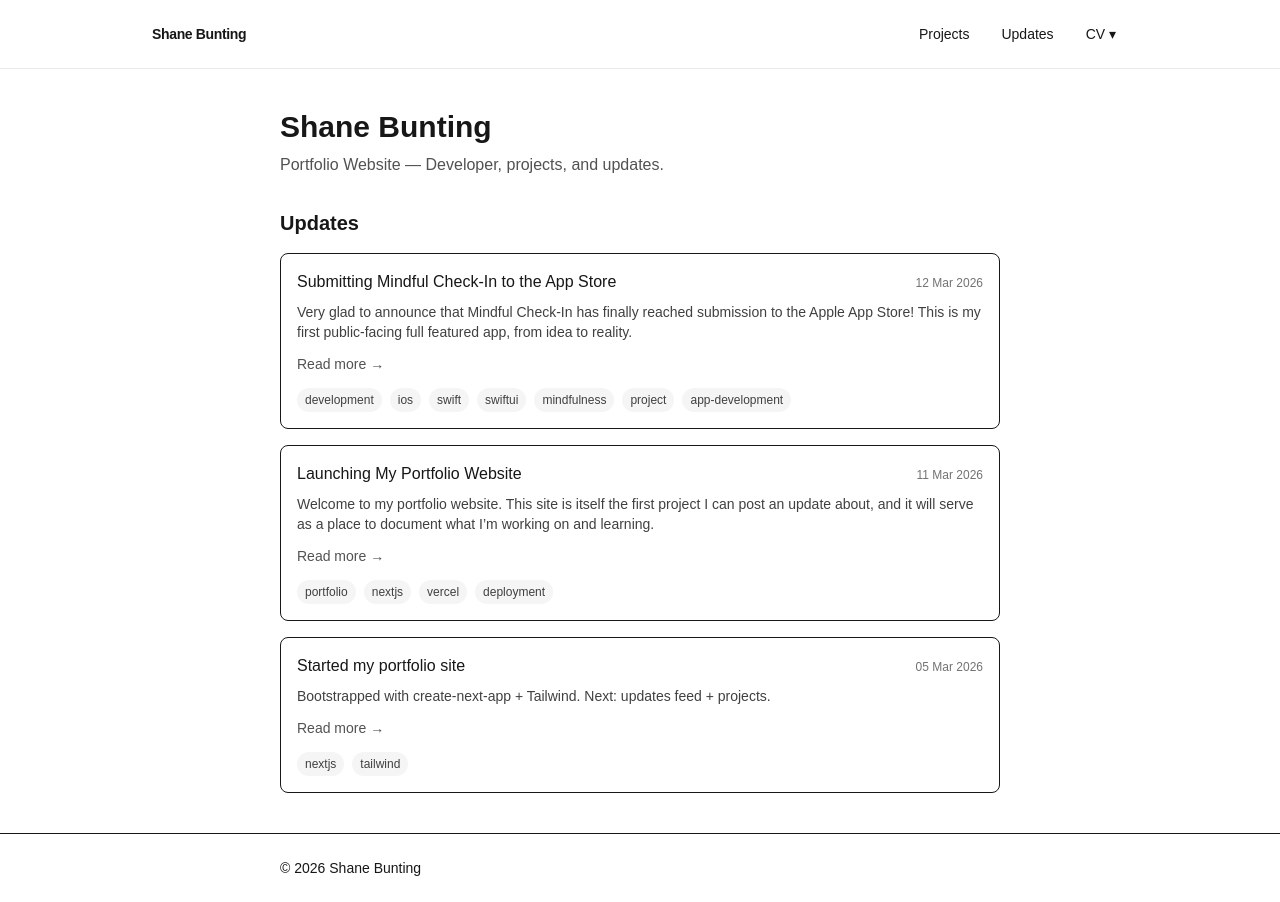
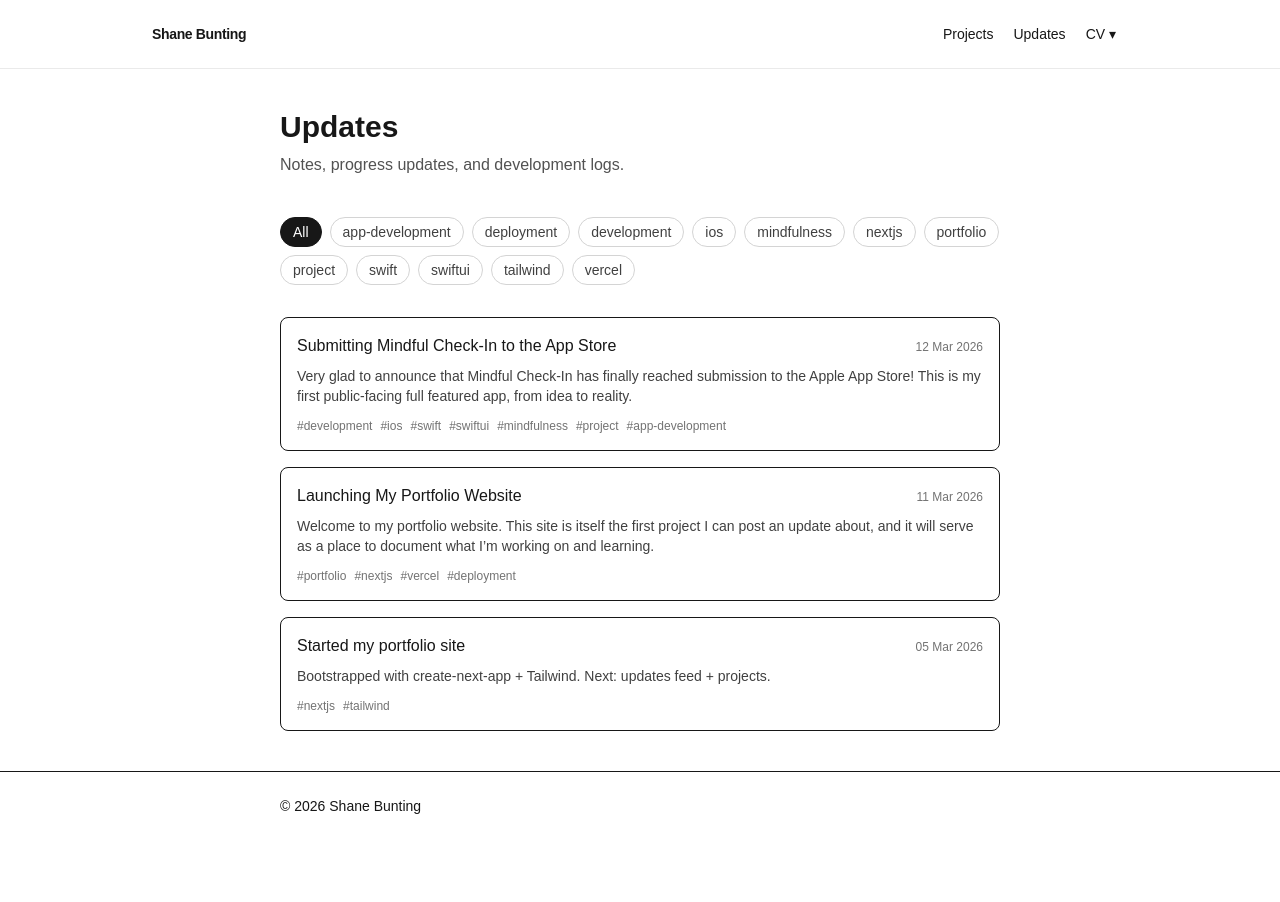
Before and after one commit to SB1501/sb-portfolio, a Next.js app: page / in a window 1280 px wide. After the commit the page ends 840 px from the top, so only its background shows below. Built offline with nearby package versions, Linux system fonts and the light colour scheme.

Commit message:
Move updates list to homepage

```diff
--- a/app/page.tsx
+++ b/app/page.tsx
@@ -1,41 +1,88 @@
 import Link from "next/link";
-import { getUpdates } from "@/lib/updates";
+import { getAllTags, getUpdates, getUpdatesByTag } from "@/lib/updates";
 
 function formatDate(iso: string) {
-  const d = new Date(iso);
-  return d.toLocaleDateString("en-GB", {
+  return new Date(iso).toLocaleDateString("en-GB", {
     day: "2-digit",
     month: "short",
     year: "numeric",
   });
 }
 
-export default function Home() {
-  const updates = getUpdates();
+type UpdatesPageProps = {
+  searchParams: Promise<{
+    tag?: string | string[];
+  }>;
+};
+
+export default async function UpdatesPage({ searchParams }: UpdatesPageProps) {
+  const params = await searchParams;
+
+  const selectedTag =
+    typeof params.tag === "string"
+      ? params.tag
+      : Array.isArray(params.tag)
+        ? params.tag[0]
+        : undefined;
+
+  const tags = getAllTags();
+  const updates = selectedTag ? getUpdatesByTag(selectedTag) : getUpdates();
 
   return (
     <main className="mx-auto max-w-3xl px-6 py-10">
-      <header className="mb-8">
-        <h1 className="text-3xl font-bold">Shane Bunting</h1>
+      <header className="mb-10">
+        <h1 className="text-3xl font-bold">Updates</h1>
         <p className="mt-2 text-neutral-600">
-          Portfolio Website — Developer, projects, and updates.
+          Notes, progress updates, and development logs.
         </p>
       </header>
 
+      <section className="mb-8">
+        <div className="flex flex-wrap gap-2">
+          <Link
+            href="/updates"
+            className={`rounded-full border px-3 py-1 text-sm transition ${!selectedTag
+              ? "border-neutral-900 bg-neutral-900 text-white"
+              : "border-neutral-300 text-neutral-700 hover:border-neutral-500 hover:text-neutral-900"
+              }`}
+          >
+            All
+          </Link>
+
+          {tags.map((tag) => {
+            const isActive = selectedTag?.toLowerCase() === tag.toLowerCase();
+
+            return (
+              <Link
+                key={tag}
+                href={`/updates?tag=${encodeURIComponent(tag)}`}
+                className={`rounded-full border px-3 py-1 text-sm transition ${isActive
+                  ? "border-neutral-900 bg-neutral-900 text-white"
+                  : "border-neutral-300 text-neutral-700 hover:border-neutral-500 hover:text-neutral-900"
+                  }`}
+              >
+                {tag}
+              </Link>
+            );
+          })}
+        </div>
+      </section>
+
       <section>
-        <h1 className="text-xl font-semibold">Updates</h1>
-
-        <ul className="mt-4 space-y-4">
+        {updates.length > 0 ? (
+          <ul className="space-y-4">
             {updates.map((u) => (
               <li key={u.slug} className="rounded-lg border p-4">
                 <div className="flex items-baseline justify-between gap-4">
                   <div>
                     <Link href={`/updates/${u.slug}`}>
-                    <h2 className="font-medium hover:underline">{u.title}</h2>
+                      <h2 className="font-medium hover:underline">
+                        {u.title}
+                      </h2>
                     </Link>
                   </div>
 
-                <time className="text-xs text-neutral-500 whitespace-nowrap">
+                  <time className="whitespace-nowrap text-xs text-neutral-500">
                     {formatDate(u.date)}
                   </time>
                 </div>
@@ -44,28 +91,36 @@ export default function Home() {
                   <p className="mt-2 text-sm text-neutral-700">{u.excerpt}</p>
                 )}
 
-              <Link
-                href={`/updates/${u.slug}`}
-                className="mt-3 inline-block text-sm text-neutral-600 hover:underline"
-              >
-                Read more →
-              </Link>
-
                 {u.tags.length > 0 && (
                   <div className="mt-3 flex flex-wrap gap-2">
-                  {u.tags.map((t) => (
-                    <span
-                      key={t}
-                      className="rounded-full bg-neutral-100 px-2 py-1 text-xs text-neutral-700"
+                    {u.tags.map((tag) => (
+                      <Link
+                        key={tag}
+                        href={`/updates?tag=${encodeURIComponent(tag)}`}
+                        className="text-xs text-neutral-500 hover:text-neutral-900 hover:underline"
                       >
-                      {t}
-                    </span>
+                        #{tag}
+                      </Link>
                     ))}
                   </div>
                 )}
               </li>
             ))}
           </ul>
+        ) : (
+          <div className="rounded-lg border p-4">
+            <p className="text-sm text-neutral-700">
+              No updates found for{" "}
+              <span className="font-medium">{selectedTag}</span>.
+            </p>
+            <Link
+              href="/updates"
+              className="mt-2 inline-block text-sm text-neutral-600 hover:underline"
+            >
+              View all updates
+            </Link>
+          </div>
+        )}
       </section>
     </main>
   );
--- a/app/updates/page.tsx
+++ b/app/updates/page.tsx
@@ -1,127 +1,5 @@
-import Link from "next/link";
-import { getAllTags, getUpdates, getUpdatesByTag } from "@/lib/updates";
+import { redirect } from "next/navigation";
 
-function formatDate(iso: string) {
-    return new Date(iso).toLocaleDateString("en-GB", {
-        day: "2-digit",
-        month: "short",
-        year: "numeric",
-    });
+export default function UpdatesRedirect() {
+    redirect("/");
 }
-
-type UpdatesPageProps = {
-    searchParams: Promise<{
-        tag?: string | string[];
-    }>;
-};
-
-export default async function UpdatesPage({ searchParams }: UpdatesPageProps) {
-    const params = await searchParams;
-
-    const selectedTag =
-        typeof params.tag === "string"
-            ? params.tag
-            : Array.isArray(params.tag)
-                ? params.tag[0]
-                : undefined;
-
-    const tags = getAllTags();
-    const updates = selectedTag ? getUpdatesByTag(selectedTag) : getUpdates();
-
-    return (
-        <main className="mx-auto max-w-3xl px-6 py-10">
-            <header className="mb-10">
-                <h1 className="text-3xl font-bold">Updates</h1>
-                <p className="mt-2 text-neutral-600">
-                    Notes, progress updates, and development logs.
-                </p>
-            </header>
-
-            <section className="mb-8">
-                <div className="flex flex-wrap gap-2">
-                    <Link
-                        href="/updates"
-                        className={`rounded-full border px-3 py-1 text-sm transition ${!selectedTag
-                                ? "border-neutral-900 bg-neutral-900 text-white"
-                                : "border-neutral-300 text-neutral-700 hover:border-neutral-500 hover:text-neutral-900"
-                            }`}
-                    >
-                        All
-                    </Link>
-
-                    {tags.map((tag) => {
-                        const isActive = selectedTag?.toLowerCase() === tag.toLowerCase();
-
-                        return (
-                            <Link
-                                key={tag}
-                                href={`/updates?tag=${encodeURIComponent(tag)}`}
-                                className={`rounded-full border px-3 py-1 text-sm transition ${isActive
-                                        ? "border-neutral-900 bg-neutral-900 text-white"
-                                        : "border-neutral-300 text-neutral-700 hover:border-neutral-500 hover:text-neutral-900"
-                                    }`}
-                            >
-                                {tag}
-                            </Link>
-                        );
-                    })}
-                </div>
-            </section>
-
-            <section>
-                {updates.length > 0 ? (
-                    <ul className="space-y-4">
-                        {updates.map((u) => (
-                            <li key={u.slug} className="rounded-lg border p-4">
-                                <div className="flex items-baseline justify-between gap-4">
-                                    <div>
-                                        <Link href={`/updates/${u.slug}`}>
-                                            <h2 className="font-medium hover:underline">
-                                                {u.title}
-                                            </h2>
-                                        </Link>
-                                    </div>
-
-                                    <time className="whitespace-nowrap text-xs text-neutral-500">
-                                        {formatDate(u.date)}
-                                    </time>
-                                </div>
-
-                                {u.excerpt && (
-                                    <p className="mt-2 text-sm text-neutral-700">{u.excerpt}</p>
-                                )}
-
-                                {u.tags.length > 0 && (
-                                    <div className="mt-3 flex flex-wrap gap-2">
-                                        {u.tags.map((tag) => (
-                                            <Link
-                                                key={tag}
-                                                href={`/updates?tag=${encodeURIComponent(tag)}`}
-                                                className="text-xs text-neutral-500 hover:text-neutral-900 hover:underline"
-                                            >
-                                                #{tag}
-                                            </Link>
-                                        ))}
-                                    </div>
-                                )}
-                            </li>
-                        ))}
-                    </ul>
-                ) : (
-                    <div className="rounded-lg border p-4">
-                        <p className="text-sm text-neutral-700">
-                            No updates found for{" "}
-                            <span className="font-medium">{selectedTag}</span>.
-                        </p>
-                        <Link
-                            href="/updates"
-                            className="mt-2 inline-block text-sm text-neutral-600 hover:underline"
-                        >
-                            View all updates
-                        </Link>
-                    </div>
-                )}
-            </section>
-        </main>
-    );
-}
--- a/components/header.tsx
+++ b/components/header.tsx
@@ -21,10 +21,7 @@ export default function Header() {
             Projects
           </Link>
 
-          <Link
-            href="/updates"
-            className="rounded-md px-3 py-2 hover:bg-neutral-100 dark:hover:bg-neutral-900"
-          >
+          <Link href="/">
             Updates
           </Link>
 
```
Lines whose indentation alone changed are shown as unchanged.
